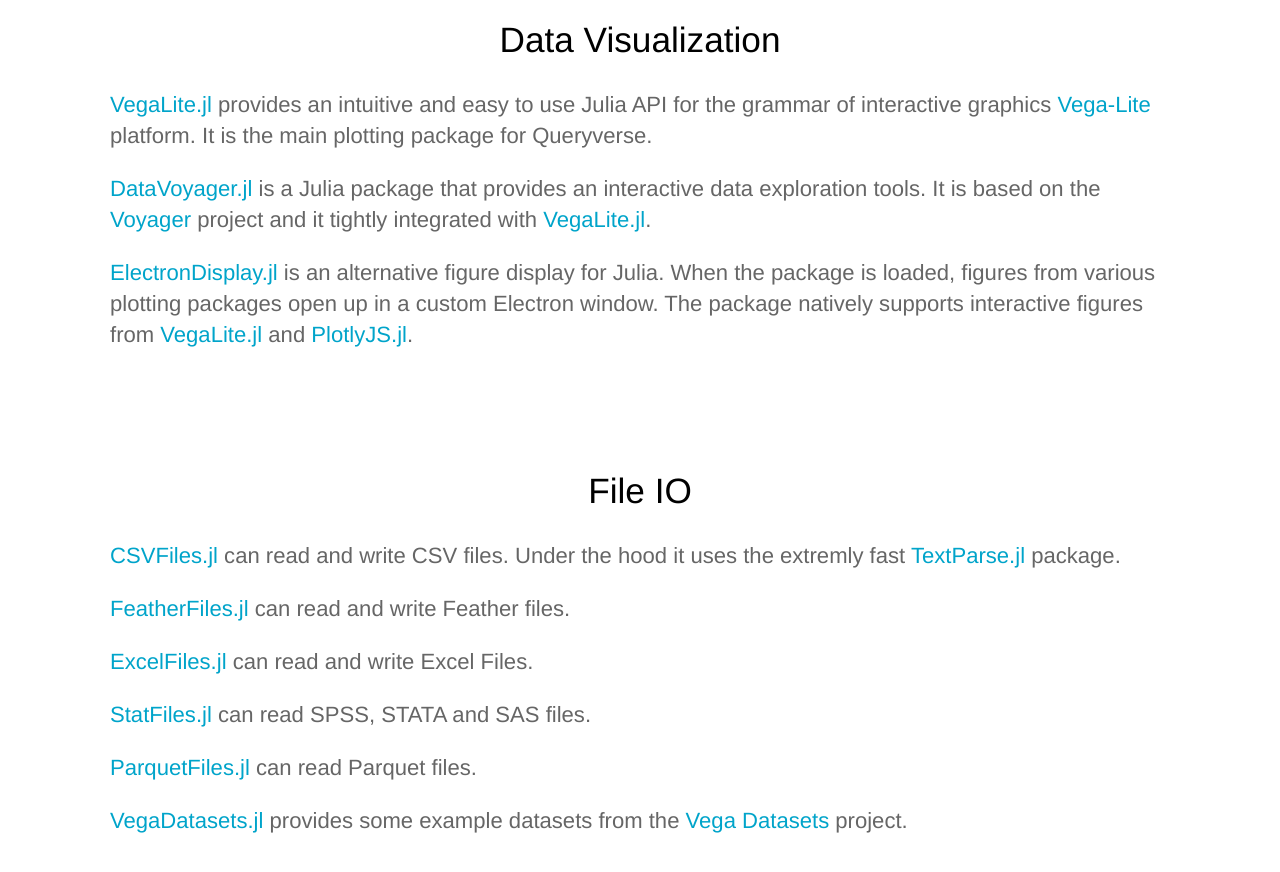
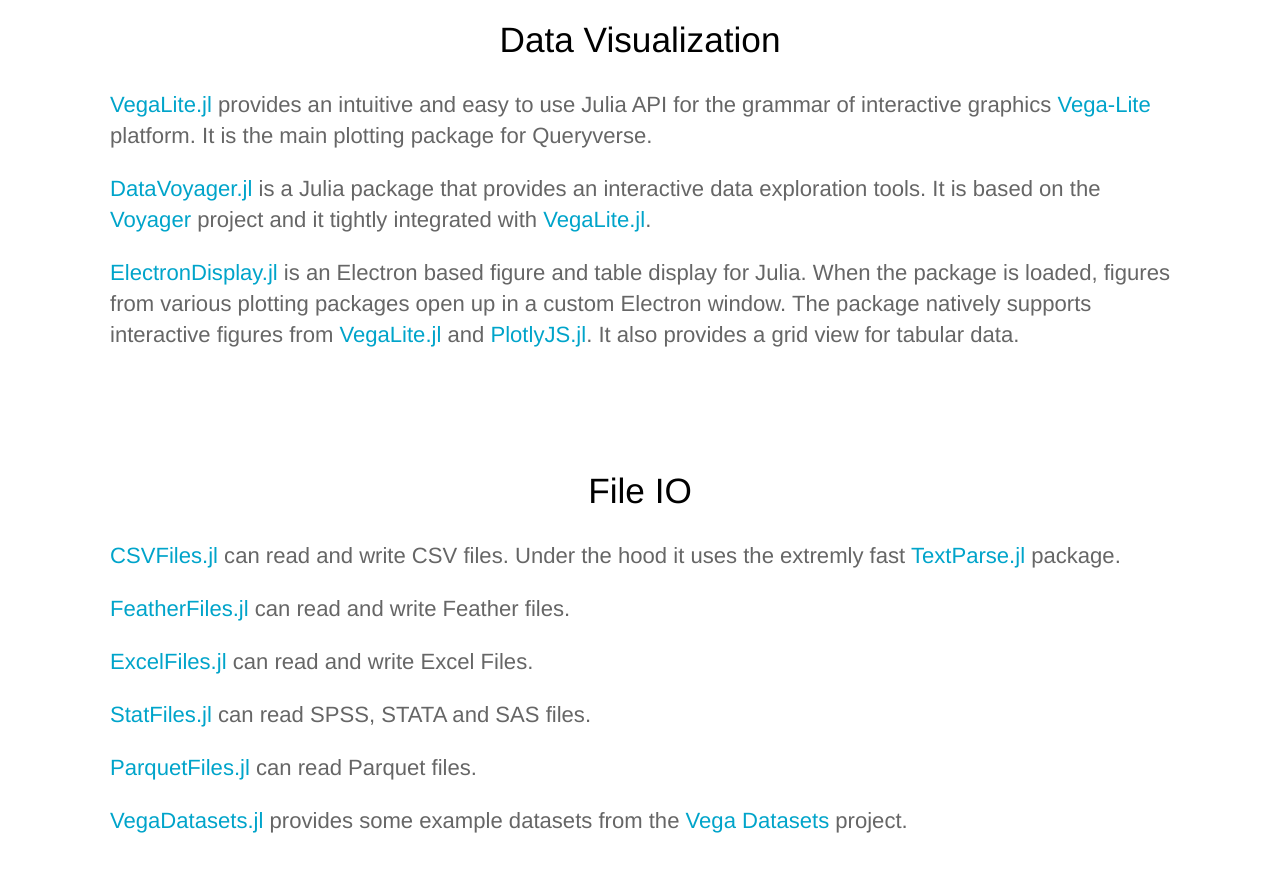
Before and after one commit to queryverse/queryverse.github.io, a Jekyll site: the page built from packages.html, in a window 1280 px wide and 900 px high, scrolled down 893 px. Shown: the top 872 px of the window. Built offline with Jekyll 4.4.1, drawn with Linux system fonts in a browser that asks for light colours.

Commit message:
Update packages text

```diff
--- a/packages.html
+++ b/packages.html
@@ -39,11 +39,12 @@
                     project and it tightly integrated with <a href="https://github.com/fredo-dedup/VegaLite.jl">VegaLite.jl</a>.
                 </p>
                 <p><a href="https://github.com/queryverse/ElectronDisplay.jl">ElectronDisplay.jl</a>
-                    is an alternative figure display for Julia. When the package
+                    is an Electron based figure and table display for Julia. When the package
                     is loaded, figures from various plotting packages open
                     up in a custom Electron window. The package natively
                     supports interactive figures from <a href="https://github.com/fredo-dedup/VegaLite.jl">VegaLite.jl</a>
-                    and <a href="https://github.com/sglyon/PlotlyJS.jl">PlotlyJS.jl</a>.
+                    and <a href="https://github.com/sglyon/PlotlyJS.jl">PlotlyJS.jl</a>. It also provides
+                    a grid view for tabular data.
                 </p>
 
             </div>
```
